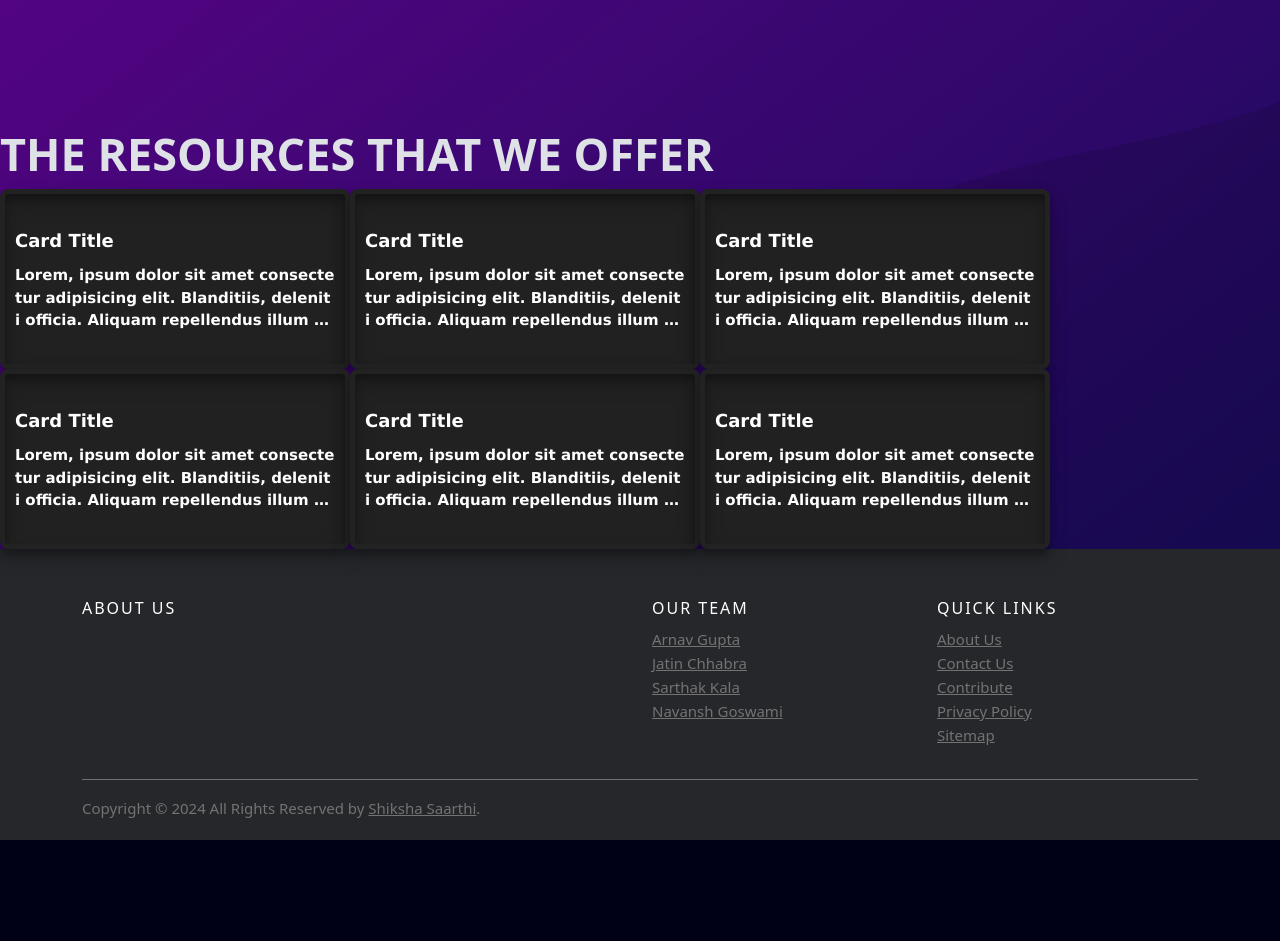
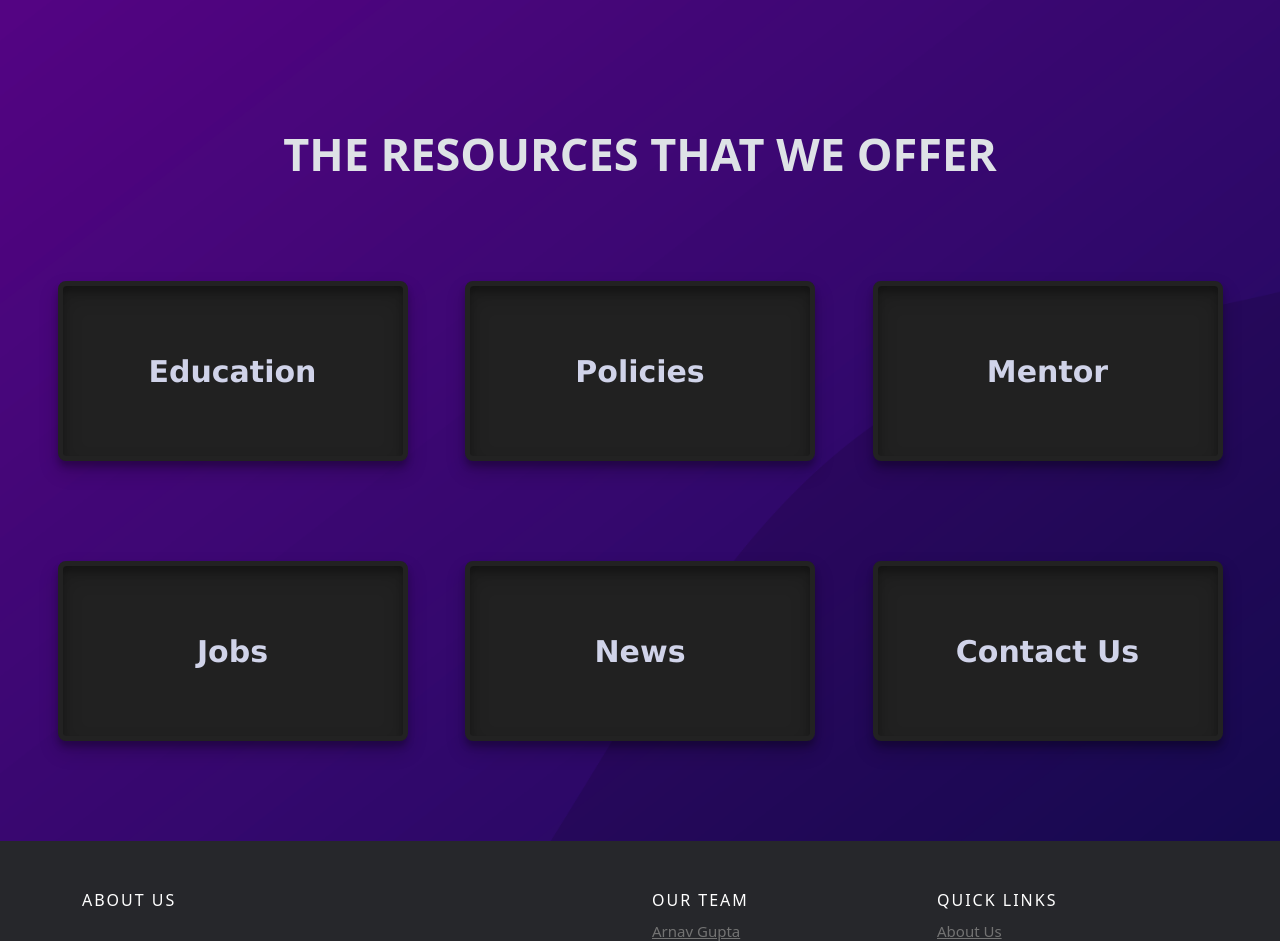
Before and after one commit to SarthakKala/ShikshaSaarthi_Frontend, a plain HTML site: page index.html in a window 1280 px wide. Shown: the part 720-1661 px from the top of the page. Before the commit the page ends 1560 px from the top, so only its background shows below. Drawn offline with nearby package versions, Linux system fonts and the light colour scheme.

Commit message:
more on HOME page

```diff
--- a/index.html
+++ b/index.html
@@ -268,7 +268,9 @@
     .three{
       display: flex;
       flex-wrap: wrap;
-
+      justify-content: space-evenly;
+      margin-top: 100px;
+      margin-bottom: 100px;
     }
 
     /* card */
@@ -370,6 +372,7 @@
 
 .text{
   margin: auto;
+  text-align: center;
 }
 
 .text h2{
@@ -409,11 +412,13 @@
 
 .card-title {
   margin: 0;
-  font-size: 18px;
+  font-size: 30px;
+  text-align: center;
   font-family: "Lucida Sans", "Lucida Sans Regular", "Lucida Grande",
-          "Lucida Sans Unicode", Geneva, Verdana, sans-serif;
+"Lucida Sans Unicode", Geneva, Verdana, sans-serif;
   font-weight: 600;
-  color: #fff;
+  color: #d0d3e9;
+
   cursor: default;
 }
 
@@ -450,6 +455,11 @@
   transition: all ease-in-out 0.3s;
   animation: textanimate 0.8s alternate infinite;
   cursor: pointer;
+}
+
+.View_more{
+  text-decoration: none;
+  color: white;
 }
 
 .card:hover > .card-text {
@@ -539,21 +549,21 @@
       <!-- Cards -->
       <div class="cards">
         <!-- <img src="uploads/bg_home2.png"> -->
-        <div class="text">
+        <div class="text" >
           <h2>THE RESOURCES THAT WE OFFER</h2>
         </div>
           <div class="three">
 
             <div class="card">
-              <p class="card-title">Card Title</p>
-              <p class="card-des">
+              <p class="card-title">Education</p>
+              <!-- <p class="card-des">
                 Lorem, ipsum dolor sit amet consectetur adipisicing elit. Blanditiis,
                 deleniti officia. Aliquam repellendus illum pariatur nesciunt dolor et
                 natus consectetur repudiandae suscipit autem distinctio commodi vel sed,
                 id inventore modi.
-              </p>
+              </p> -->
               <p class="card-text">
-                <span>View More</span>
+                <span ><a href="Education.html" class="View_more">View More</a></span>
                 <svg class="arrow-icon" stroke="currentColor" fill="currentColor" stroke-width="0" viewBox="0 0 16 16" height="1em" width="1em" xmlns="http://www.w3.org/2000/svg">
                   <path fill-rule="evenodd" d="M4 8a.5.5 0 0 1 .5-.5h5.793L8.146 5.354a.5.5 0 1 1 .708-.708l3 3a.5.5 0 0 1 0 .708l-3 3a.5.5 0 0 1-.708-.708L10.293 8.5H4.5A.5.5 0 0 1 4 8z"></path>
                 </svg>
@@ -562,15 +572,15 @@
 
 
             <div class="card">
-              <p class="card-title">Card Title</p>
-              <p class="card-des">
+              <p class="card-title">Policies</p>
+              <!-- <p class="card-des">
                 Lorem, ipsum dolor sit amet consectetur adipisicing elit. Blanditiis,
                 deleniti officia. Aliquam repellendus illum pariatur nesciunt dolor et
                 natus consectetur repudiandae suscipit autem distinctio commodi vel sed,
                 id inventore modi.
-              </p>
+              </p> -->
               <p class="card-text">
-                <span>View More</span>
+                <span ><a href="policies.html" class="View_more">View More</a></span>
                 <svg class="arrow-icon" stroke="currentColor" fill="currentColor" stroke-width="0" viewBox="0 0 16 16" height="1em" width="1em" xmlns="http://www.w3.org/2000/svg">
                   <path fill-rule="evenodd" d="M4 8a.5.5 0 0 1 .5-.5h5.793L8.146 5.354a.5.5 0 1 1 .708-.708l3 3a.5.5 0 0 1 0 .708l-3 3a.5.5 0 0 1-.708-.708L10.293 8.5H4.5A.5.5 0 0 1 4 8z"></path>
                 </svg>
@@ -579,15 +589,15 @@
 
 
             <div class="card">
-              <p class="card-title">Card Title</p>
-              <p class="card-des">
+              <p class="card-title">Mentor</p>
+              <!-- <p class="card-des">
                 Lorem, ipsum dolor sit amet consectetur adipisicing elit. Blanditiis,
                 deleniti officia. Aliquam repellendus illum pariatur nesciunt dolor et
                 natus consectetur repudiandae suscipit autem distinctio commodi vel sed,
                 id inventore modi.
-              </p>
+              </p> -->
               <p class="card-text">
-                <span>View More</span>
+                <span ><a href="#" class="View_more">View More</a></span>
                 <svg class="arrow-icon" stroke="currentColor" fill="currentColor" stroke-width="0" viewBox="0 0 16 16" height="1em" width="1em" xmlns="http://www.w3.org/2000/svg">
                   <path fill-rule="evenodd" d="M4 8a.5.5 0 0 1 .5-.5h5.793L8.146 5.354a.5.5 0 1 1 .708-.708l3 3a.5.5 0 0 1 0 .708l-3 3a.5.5 0 0 1-.708-.708L10.293 8.5H4.5A.5.5 0 0 1 4 8z"></path>
                 </svg>
@@ -595,17 +605,21 @@
             </div>
           </div>
 
+
+
+
           <div class="three">
+
             <div class="card">
-              <p class="card-title">Card Title</p>
-              <p class="card-des">
+              <p class="card-title">Jobs</p>
+              <!-- <p class="card-des">
                 Lorem, ipsum dolor sit amet consectetur adipisicing elit. Blanditiis,
                 deleniti officia. Aliquam repellendus illum pariatur nesciunt dolor et
                 natus consectetur repudiandae suscipit autem distinctio commodi vel sed,
                 id inventore modi.
-              </p>
+              </p> -->
               <p class="card-text">
-                <span>View More</span>
+                <span ><a href="jobs.html" class="View_more">View More</a></span>
                 <svg class="arrow-icon" stroke="currentColor" fill="currentColor" stroke-width="0" viewBox="0 0 16 16" height="1em" width="1em" xmlns="http://www.w3.org/2000/svg">
                   <path fill-rule="evenodd" d="M4 8a.5.5 0 0 1 .5-.5h5.793L8.146 5.354a.5.5 0 1 1 .708-.708l3 3a.5.5 0 0 1 0 .708l-3 3a.5.5 0 0 1-.708-.708L10.293 8.5H4.5A.5.5 0 0 1 4 8z"></path>
                 </svg>
@@ -613,17 +627,16 @@
             </div>
 
 
-          <div class="three">
             <div class="card">
-              <p class="card-title">Card Title</p>
-              <p class="card-des">
+              <p class="card-title">News</p>
+              <!-- <p class="card-des">
                 Lorem, ipsum dolor sit amet consectetur adipisicing elit. Blanditiis,
                 deleniti officia. Aliquam repellendus illum pariatur nesciunt dolor et
                 natus consectetur repudiandae suscipit autem distinctio commodi vel sed,
                 id inventore modi.
-              </p>
+              </p> -->
               <p class="card-text">
-                <span>View More</span>
+                <span ><a href="News/News.html" class="View_more">View More</a></span>
                 <svg class="arrow-icon" stroke="currentColor" fill="currentColor" stroke-width="0" viewBox="0 0 16 16" height="1em" width="1em" xmlns="http://www.w3.org/2000/svg">
                   <path fill-rule="evenodd" d="M4 8a.5.5 0 0 1 .5-.5h5.793L8.146 5.354a.5.5 0 1 1 .708-.708l3 3a.5.5 0 0 1 0 .708l-3 3a.5.5 0 0 1-.708-.708L10.293 8.5H4.5A.5.5 0 0 1 4 8z"></path>
                 </svg>
@@ -631,25 +644,26 @@
             </div>
 
 
-
             <div class="card">
-              <p class="card-title">Card Title</p>
-              <p class="card-des">
+              <p class="card-title">Contact Us</p>
+              <!-- <p class="card-des">
                 Lorem, ipsum dolor sit amet consectetur adipisicing elit. Blanditiis,
                 deleniti officia. Aliquam repellendus illum pariatur nesciunt dolor et
                 natus consectetur repudiandae suscipit autem distinctio commodi vel sed,
                 id inventore modi.
-              </p>
+              </p> -->
               <p class="card-text">
-                <span>View More</span>
+                <span ><a href="Contact_us.html" class="View_more">View More</a></span>
                 <svg class="arrow-icon" stroke="currentColor" fill="currentColor" stroke-width="0" viewBox="0 0 16 16" height="1em" width="1em" xmlns="http://www.w3.org/2000/svg">
                   <path fill-rule="evenodd" d="M4 8a.5.5 0 0 1 .5-.5h5.793L8.146 5.354a.5.5 0 1 1 .708-.708l3 3a.5.5 0 0 1 0 .708l-3 3a.5.5 0 0 1-.708-.708L10.293 8.5H4.5A.5.5 0 0 1 4 8z"></path>
                 </svg>
               </p>
             </div>
-       </div>
+          </div>
     </div>
-  </div>
+
+
+
         <!-- Site footer -->
     <footer class="site-footer">
       <div class="container">
```
